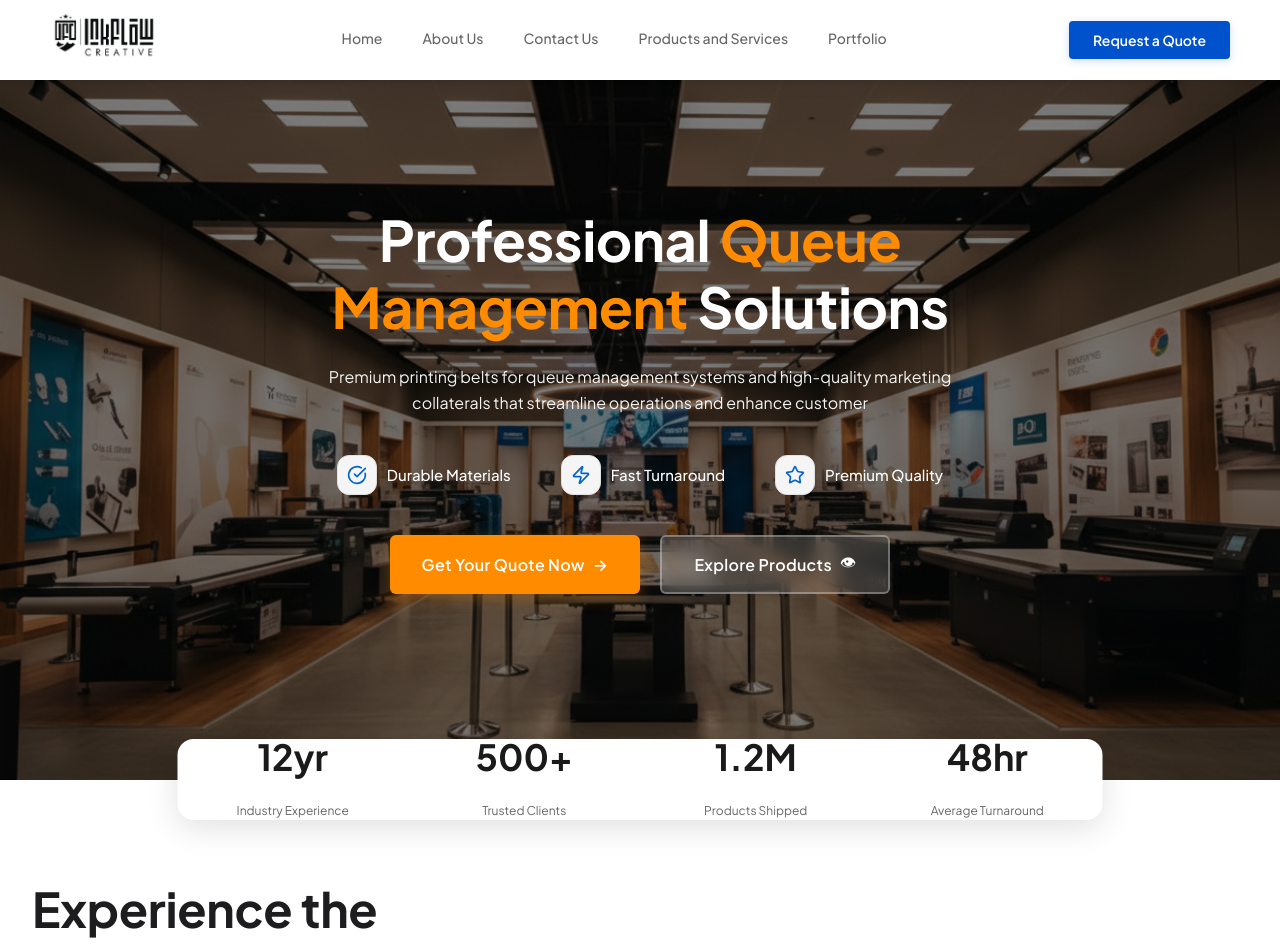
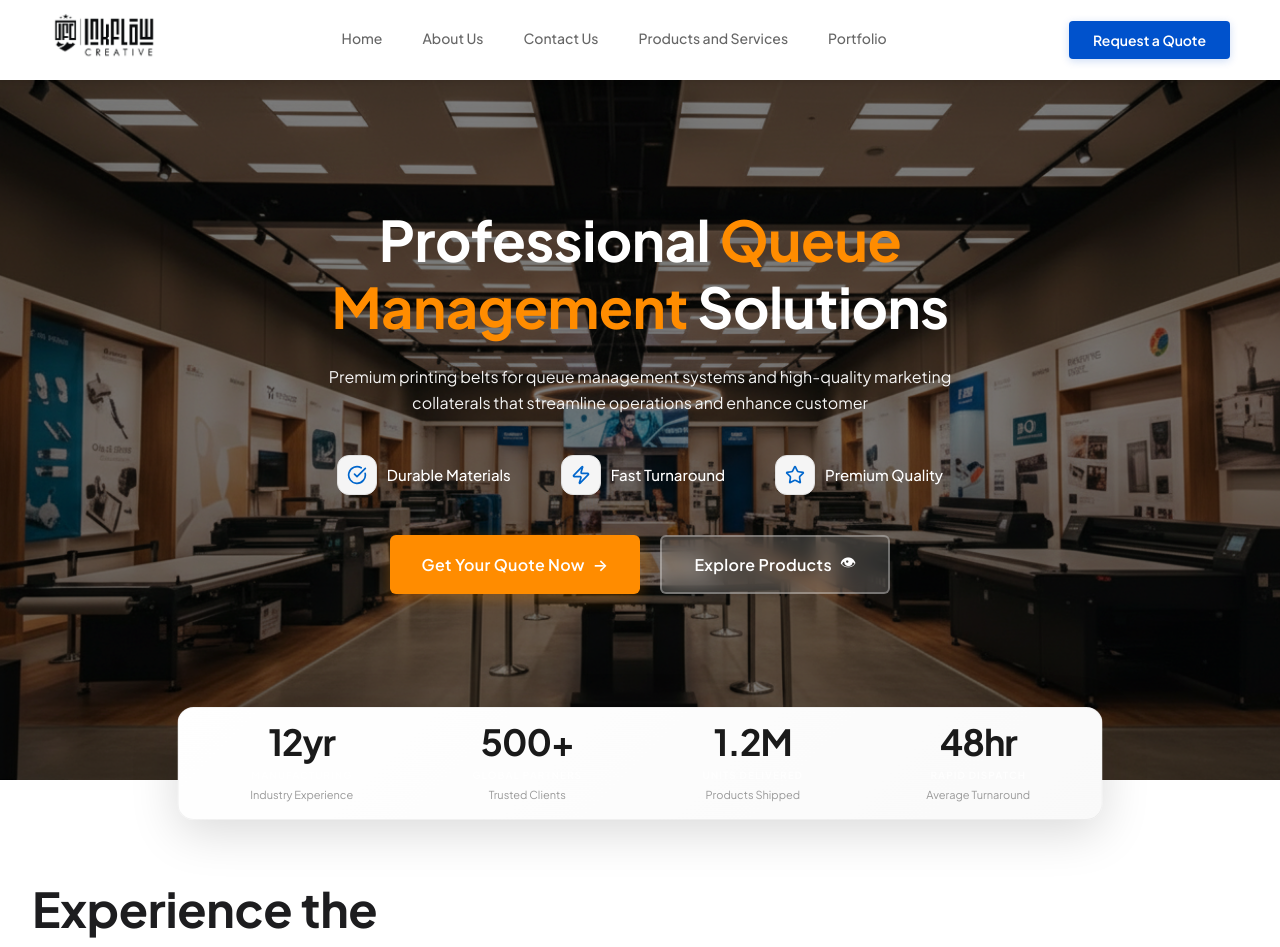
Before and after one commit to ahanish890-cyber/Inkflow-creative, a React (Vite) app: page /#/ in a window 1280 px wide. Shown: the top 947 px of the page. Built offline with nearby package versions, Linux system fonts and the light colour scheme.

Commit message:
Enhance stats card and FAQ section styles: Update stats card background, shadow, and hover effects; refine stat item layout and typography; improve accordion trigger styles.

```diff
--- a/src/App.css
+++ b/src/App.css
@@ -168,46 +168,70 @@
 }
 
 .stats-card {
-  background-color: #ffffff;
+  background: linear-gradient(135deg, #ffffff 0%, #f9f9f9 100%);
   border-radius: 16px;
   display: flex;
   justify-content: space-around;
   align-items: center;
-  box-shadow: 0 8px 32px rgba(0, 0, 0, 0.12);
-  gap: 0;
+  box-shadow: 0 12px 48px rgba(0, 0, 0, 0.15);
+  gap: 1px;
+  padding: 16px 20px;
+  border: 1px solid rgba(0, 0, 0, 0.05);
+  transition: all 0.3s ease;
+}
+
+.stats-card:hover {
+  box-shadow: 0 16px 56px rgba(0, 82, 204, 0.12);
+  transform: translateY(-2px);
 }
 
 .stat-item {
   display: flex;
   flex-direction: column;
   align-items: center;
-  gap: 0px;
+  gap: 0;
   flex: 1;
   justify-content: center;
+  padding: 0 15px;
+  transition: all 0.3s ease;
+}
+
+.stat-item:hover {
+  transform: scale(1.05);
 }
 
 .stat-number {
-  font-size: 48px;
-  font-weight: 700;
-  color: #1d1d1f;
+  font-size: 40px;
+  font-weight: 700;
+  color: #0052cc;
   line-height: 1;
-  margin-bottom: 4px;
+  margin: 0;
+  letter-spacing: -1px;
 }
 
 .stat-label {
   font-size: 11px;
-  color: #999999;
+  color: #666666;
   font-weight: 600;
-  letter-spacing: 0.1em;
+  letter-spacing: 0.05em;
   text-transform: uppercase;
   margin: 0;
+  display: block;
 }
 
 .stat-desc {
-  font-size: 12px;
-  color: #666666;
+  font-size: 11px;
+  color: #999999;
   font-weight: 400;
   margin: 0;
+  display: block;
+}
+
+.stat-divider {
+  width: 1px;
+  height: 40px;
+  background: linear-gradient(to bottom, transparent, rgba(0, 82, 204, 0.2), transparent);
+  margin: 0 8px;
 }
 
 
@@ -262,6 +286,7 @@
 
   .stat-item {
     width: 100%;
+    padding: 0 10px;
   }
 
   .stat-divider {
@@ -269,7 +294,7 @@
   }
 
   .stat-number {
-    font-size: 24px;
+    font-size: 32px;
   }
 
   .stat-label {
--- a/src/styles/FAQSection.css
+++ b/src/styles/FAQSection.css
@@ -26,14 +26,7 @@
   font-weight: 600;
   border-radius: 24px;
   cursor: pointer;
-  transition: all 250ms ease;
   letter-spacing: 0.3px;
-}
-
-.faq-help-button:hover {
-  background-color: #333333;
-  transform: translateY(-2px);
-  box-shadow: 0 4px 12px rgba(0, 0, 0, 0.15);
 }
 
 .faq-content {
@@ -75,6 +68,16 @@
   text-align: left;
   letter-spacing: 0.3px;
   line-height: 1.5;
+}
+
+.accordion-trigger:hover {
+  background-color: transparent;
+  color: #1d1d1f;
+}
+
+.accordion-trigger:active {
+  background-color: transparent;
+  color: #1d1d1f;
 }
 
 .trigger-text {
```
